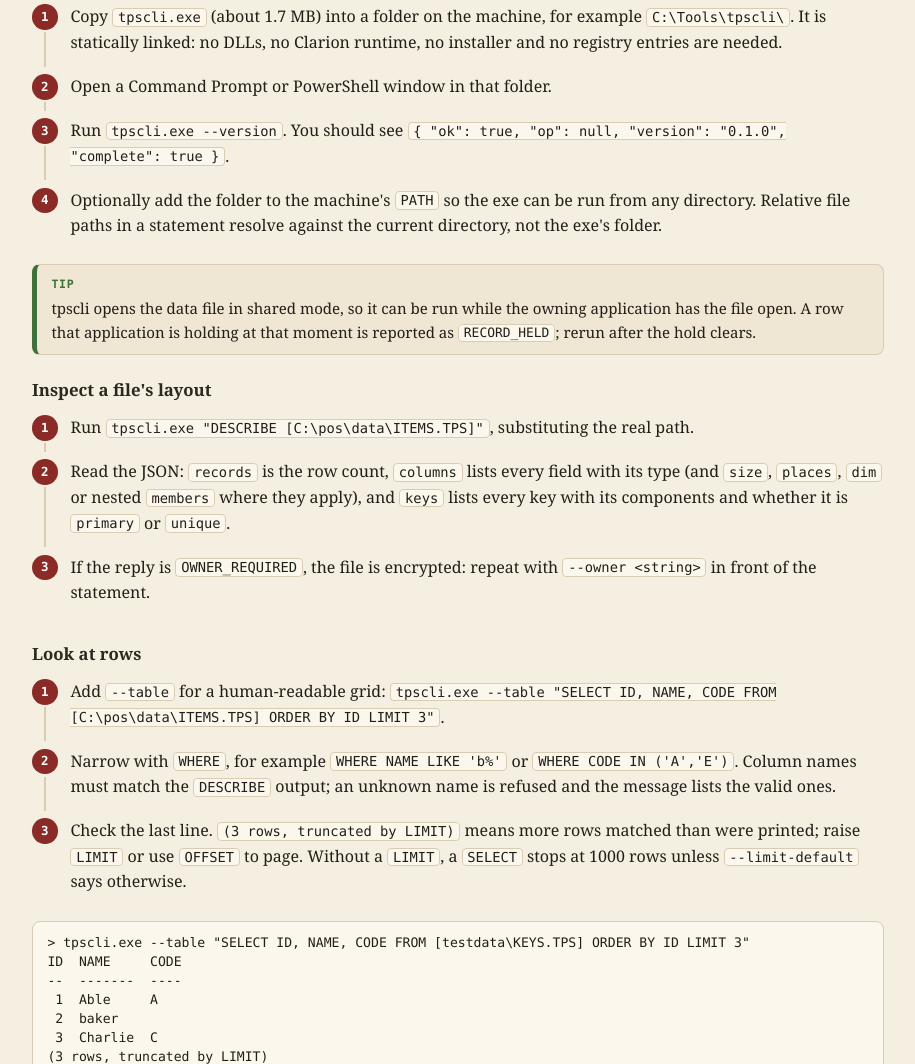
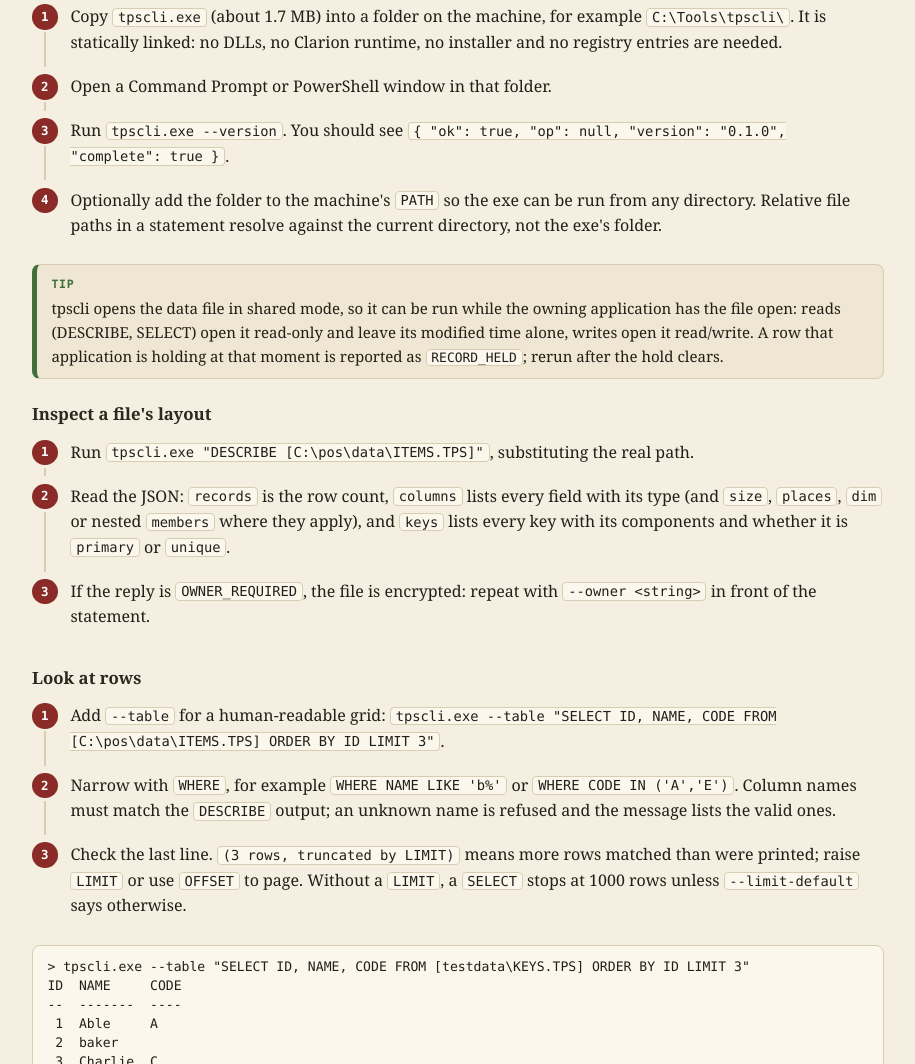
Before and after one commit to bill-atchison/tpscli, a plain HTML site: page docs/UserGuide/Tpscli-IT-Support-User-Guide.html in a window 1280 px wide. Shown: the part 2558-3622 px from the top of the page, without its empty margins (182-1097 px from the left). Drawn offline with Linux system fonts and the light colour scheme.

Commit message:
cli: DESCRIBE and SELECT open the file ReadOnly (40h); writes keep SHARE; readonly.ps1 suite
Co-Authored-By: Claude Sonnet 5 <noreply@anthropic.com>
Claude-Session: https://claude.ai/code/session_01ND3nU1mjop1vRk5BYdANtF

```diff
--- a/docs/UserGuide/Tpscli-IT-Support-User-Guide.html
+++ b/docs/UserGuide/Tpscli-IT-Support-User-Guide.html
@@ -206,7 +206,7 @@ DELETE FROM [file] WHERE &lt;expr&gt;</code></pre>
     <li>Run <code>tpscli.exe --version</code>. You should see <code>{ "ok": true, "op": null, "version": "0.1.0", "complete": true }</code>.</li>
     <li>Optionally add the folder to the machine's <code>PATH</code> so the exe can be run from any directory. Relative file paths in a statement resolve against the current directory, not the exe's folder.</li>
   </ol>
-  <div class="callout tip"><b>Tip</b>tpscli opens the data file in shared mode, so it can be run while the owning application has the file open. A row that application is holding at that moment is reported as <code>RECORD_HELD</code>; rerun after the hold clears.</div>
+  <div class="callout tip"><b>Tip</b>tpscli opens the data file in shared mode, so it can be run while the owning application has the file open: reads (DESCRIBE, SELECT) open it read-only and leave its modified time alone, writes open it read/write. A row that application is holding at that moment is reported as <code>RECORD_HELD</code>; rerun after the hold clears.</div>
 
   <h3>Inspect a file's layout</h3>
   <ol class="steps">
```
Also changed, not shown: cli/README.md, 5 other files.
